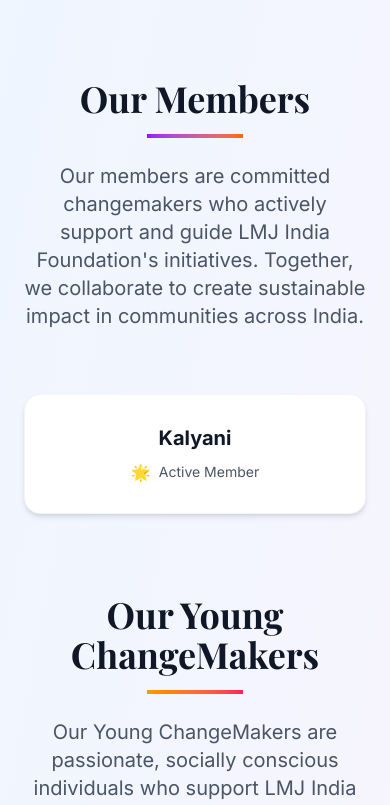
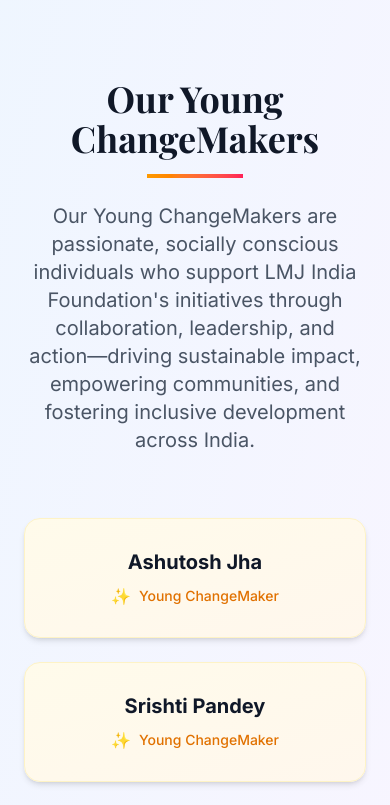
Before and after one commit to LMJFoundation/lmjfoundation, a Next.js app: page / in a window 390 px wide. Shown: the part 7880-8685 px from the top of the page. Built offline with nearby package versions, Linux system fonts and the light colour scheme; a web font is replaced by a local one.

Commit message:
Remove members section, keep only Young ChangeMakers

```diff
--- a/app/page.tsx
+++ b/app/page.tsx
@@ -197,10 +197,7 @@
     return () => observer.disconnect();
   }, []);
 
-  // Split members into two categories
-  const members = [
-    "Kalyani"
-  ];
+  // Removed members array completely
 
   // Young ChangeMakers - Ashutosh Jha first, then others
   const youngChangeMakers = [
@@ -239,6 +236,7 @@
               <button onClick={() => scrollToSection('patrons')} className="text-gray-700 hover:text-purple-600 transition">Patrons</button>
               <button onClick={() => scrollToSection('members')} className="text-gray-700 hover:text-purple-600 transition">Members</button>
               <button onClick={() => router.push('/gallery')} className="text-gray-700 hover:text-purple-600 transition">Gallery</button>
+              <button onClick={() => scrollToSection('contact')} className="text-gray-700 hover:text-purple-600 transition">Contact</button>
               <button onClick={() => showModal('Donate', 'Your donation helps empower communities across India. Every contribution makes a difference.', 'donate')} className="bg-purple-600 text-white px-6 py-2 rounded-full hover:bg-purple-700 transition">Donate</button>
             </div>
           </div>
@@ -571,44 +569,11 @@
         </div>
       </section>
 
-      {/* UPDATED MEMBERS SECTION - SPLIT INTO TWO CATEGORIES */}
+      {/* YOUNG CHANGEMAKERS SECTION ONLY */}
       <section id="members" className="py-20 bg-gradient-to-br from-blue-50 to-purple-50">
         <div className="max-w-6xl mx-auto px-6">
-          {/* SECTION 1: MEMBERS */}
+          {/* SECTION: YOUNG CHANGEMAKERS */}
           <div className="text-center mb-16 fade-in opacity-0 translate-y-8">
-            <h2 className="font-playfair text-4xl lg:text-5xl font-bold text-gray-900 mb-4">Our Members</h2>
-            <div className="w-24 h-1 bg-gradient-to-r from-purple-600 to-orange-500 mx-auto"></div>
-            <p className="text-xl text-gray-600 max-w-3xl mx-auto mt-6">
-              Our members are committed changemakers who actively support and guide LMJ India Foundation's initiatives.
-              Together, we collaborate to create sustainable impact in communities across India.
-            </p>
-          </div>
-
-          <div className="grid md:grid-cols-2 lg:grid-cols-3 gap-6 mb-20">
-            {members.map((member, index) => (
-              <motion.div
-                key={member}
-                initial={{ opacity: 0, y: 30 }}
-                whileInView={{ opacity: 1, y: 0 }}
-                transition={{ delay: index * 0.1 }}
-                whileHover={{ y: -5 }}
-                className="fade-in opacity-0 translate-y-8"
-              >
-                <div className="bg-white rounded-2xl p-6 shadow-md hover-lift border border-gray-100 text-center group h-full flex flex-col items-center justify-center min-h-[120px]">
-                  <h3 className="text-xl font-bold text-gray-900 mb-2 group-hover:text-purple-600 transition">
-                    {member}
-                  </h3>
-                  <div className="flex items-center justify-center space-x-2 text-gray-600">
-                    <span>🌟</span>
-                    <span className="text-sm">Active Member</span>
-                  </div>
-                </div>
-              </motion.div>
-            ))}
-          </div>
-
-          {/* SECTION 2: YOUNG CHANGEMAKERS */}
-          <div className="text-center mb-12 fade-in opacity-0 translate-y-8">
             <h2 className="font-playfair text-4xl lg:text-5xl font-bold text-gray-900 mb-4">Our Young ChangeMakers</h2>
             <div className="w-24 h-1 bg-gradient-to-r from-amber-500 to-rose-500 mx-auto"></div>
             <p className="text-xl text-gray-600 max-w-3xl mx-auto mt-6">
@@ -654,13 +619,13 @@
               {
                 icon: "💼",
                 title: "Social Entrepreneurship",
-                description: "Empowering changemakers through mentorship, training, and funding to solve local challenges.",
+                description: "Empowering changemakers to solve local challenges.",
                 color: "from-purple-500 to-blue-500"
               },
               {
                 icon: "👩‍💼",
                 title: "Women Empowerment",
-                description: "Enhancing leadership, skills, and economic independence for women and girls.",
+                description: "Strengthening women's leadership and livelihoods.",
                 color: "from-pink-500 to-rose-500"
               },
               {
@@ -672,7 +637,7 @@
               {
                 icon: "🏥",
                 title: "Healthcare & Wellness",
-                description: "Organizing medical camps, health awareness programs, and rural healthcare outreach.",
+                description: "Community medical camps and cural healthcare outreach.",
                 color: "from-blue-500 to-cyan-500"
               },
               {
@@ -888,11 +853,12 @@
 
           <div className="flex flex-wrap justify-center gap-8 mb-8 fade-in opacity-0 translate-y-8">
             <button onClick={() => scrollToSection('about')} className="text-gray-400 hover:text-white transition">About</button>
+            <button onClick={() => scrollToSection('programs')} className="text-gray-400 hover:text-white transition">Programs</button>
             <button onClick={() => scrollToSection('founder')} className="text-gray-400 hover:text-white transition">Founder</button>
             <button onClick={() => scrollToSection('patrons')} className="text-gray-400 hover:text-white transition">Patrons</button>
             <button onClick={() => scrollToSection('members')} className="text-gray-400 hover:text-white transition">Members</button>
-            <button onClick={() => scrollToSection('programs')} className="text-gray-400 hover:text-white transition">Programs</button>
             <button onClick={() => router.push('/gallery')} className="text-gray-400 hover:text-white transition">Gallery</button>
+            <button onClick={() => scrollToSection('contact')} className="text-gray-400 hover:text-white transition">Contact</button>
           </div>
 
           <div className="border-t border-gray-800 pt-8 fade-in opacity-0 translate-y-8">
```
